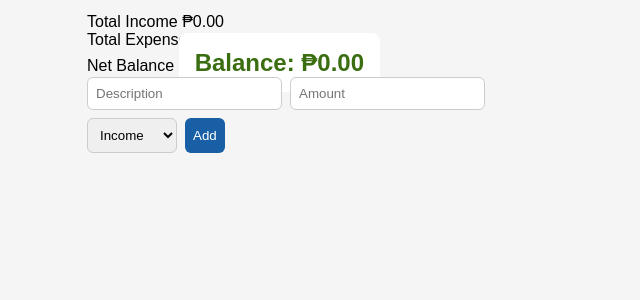
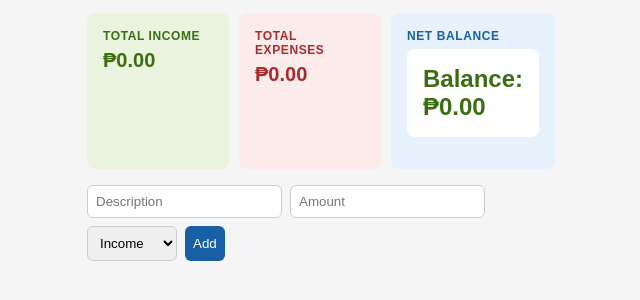
Before and after one commit to Derpprogbit/finance-tracker, a plain HTML site: page index.html in a window 1280 px wide. Shown: the part 88-388 px from the top of the page, without its empty margins (319-959 px from the left). Drawn offline with Linux system fonts and the light colour scheme.

Commit message:
added the summary cards and it's designs

```diff
--- a/assets/css/style.css
+++ b/assets/css/style.css
@@ -43,3 +43,45 @@ button {
 }
 .income { border-left: 4px solid #3B6D11; }
 .expense { border-left: 4px solid #A32D2D; }
+
+.summary-cards {
+  display: flex;
+  gap: 10px;
+  margin-bottom: 1rem;
+}
+
+.card {
+  flex: 1;
+  padding: 1rem;
+  border-radius: 8px;
+  display: flex;
+  flex-direction: column;
+  gap: 6px;
+}
+
+.card-label {
+  font-size: 0.75rem;
+  font-weight: 600;
+  text-transform: uppercase;
+  letter-spacing: 0.05em;
+}
+
+.card-amount {
+  font-size: 1.25rem;
+  font-weight: bold;
+}
+
+.income-card {
+  background: #EAF3DE;
+  color: #3B6D11;
+}
+
+.expense-card {
+  background: #FCEBEB;
+  color: #A32D2D;
+}
+
+.balance-card {
+  background: #E6F1FB;
+  color: #185FA5;
+}
```
